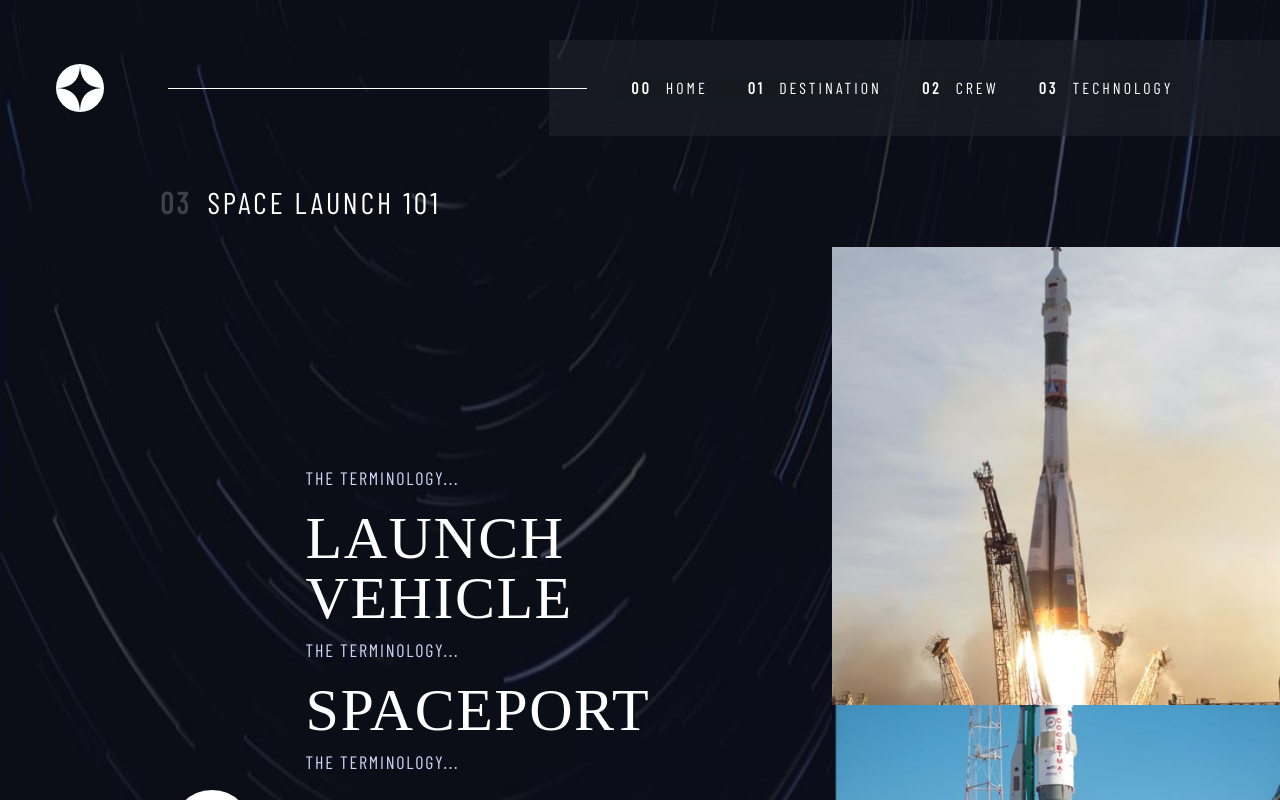
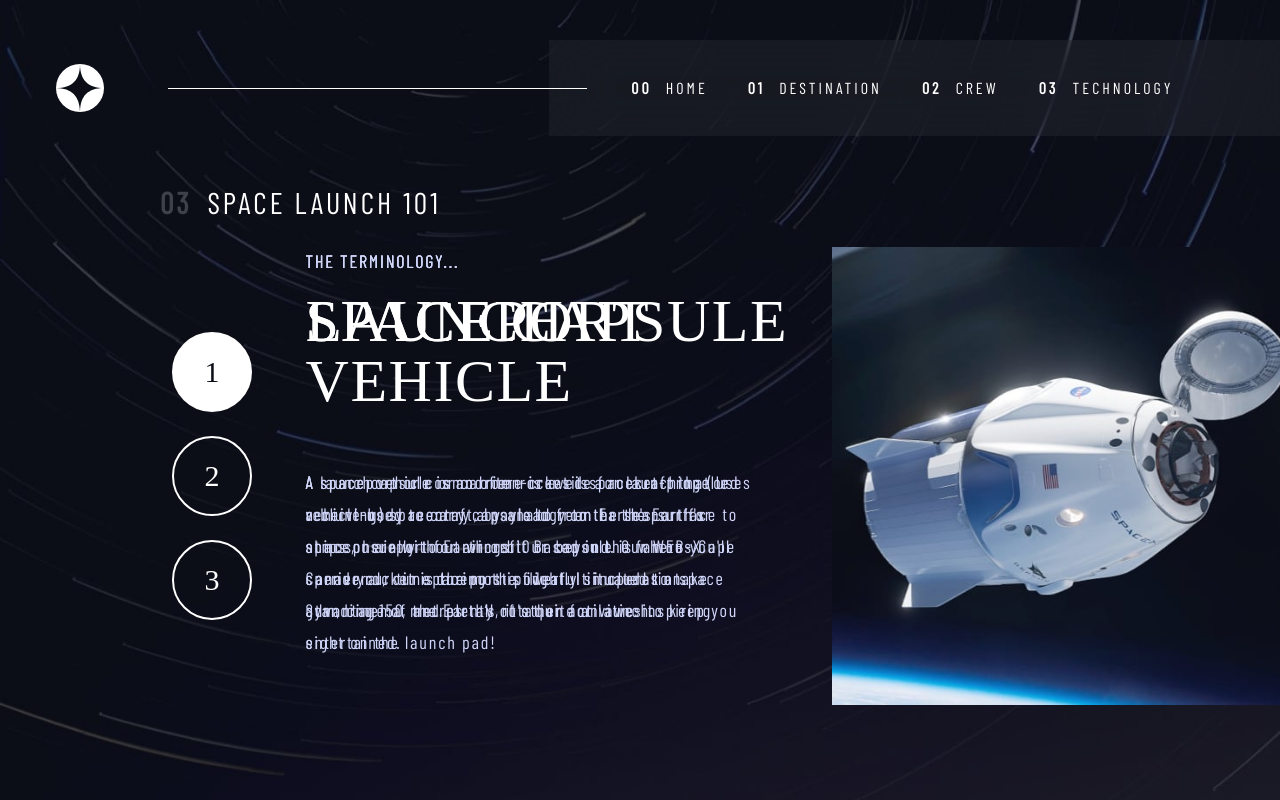
Before and after one commit to Hikmahx/space-tourism, a React (Create React App) app: page /technology in a window 1280 px wide. Shown: the top 800 px of the page. Built offline with nearby package versions, Linux system fonts and the light colour scheme; a web font is replaced by a local one.

Commit message:
techology items overlapped in grid

```diff
--- a/public/css/_technology.scss
+++ b/public/css/_technology.scss
@@ -17,4 +17,26 @@
       width:47%;
     }
   }
+
+  .tech-text{
+    display: grid;
+    grid-template-areas: "h2" "p";
+
+    h2{
+      grid-area: h2;
+    }
+
+    p{
+      grid-area: p;
+    }
+  }
+
+  .tech-imgs{
+    display: grid;
+    grid-template-areas: 'img';
+
+    .tech-img-wrapper{
+      grid-area: img;
+    }
+  }
 }
--- a/public/css/style.css
+++ b/public/css/style.css
@@ -307,6 +307,8 @@
 }
 
 .img-wrapper img {
+  -ms-grid-row: 1;
+  -ms-grid-column: 1;
   grid-area: img;
   opacity: 0;
   -webkit-transform: translateX(-200%);
@@ -406,4 +408,34 @@
     width: 47%;
   }
 }
+
+.technology .tech-text {
+  display: -ms-grid;
+  display: grid;
+      grid-template-areas: "h2" "p";
+}
+
+.technology .tech-text h2 {
+  -ms-grid-row: 1;
+  -ms-grid-column: 1;
+  grid-area: h2;
+}
+
+.technology .tech-text p {
+  -ms-grid-row: 2;
+  -ms-grid-column: 1;
+  grid-area: p;
+}
+
+.technology .tech-imgs {
+  display: -ms-grid;
+  display: grid;
+      grid-template-areas: 'img';
+}
+
+.technology .tech-imgs .tech-img-wrapper {
+  -ms-grid-row: 1;
+  -ms-grid-column: 1;
+  grid-area: img;
+}
 /*# sourceMappingURL=style.css.map */
```
Also changed, not shown: 1 other file (tests, documents, lock files or other folders).
